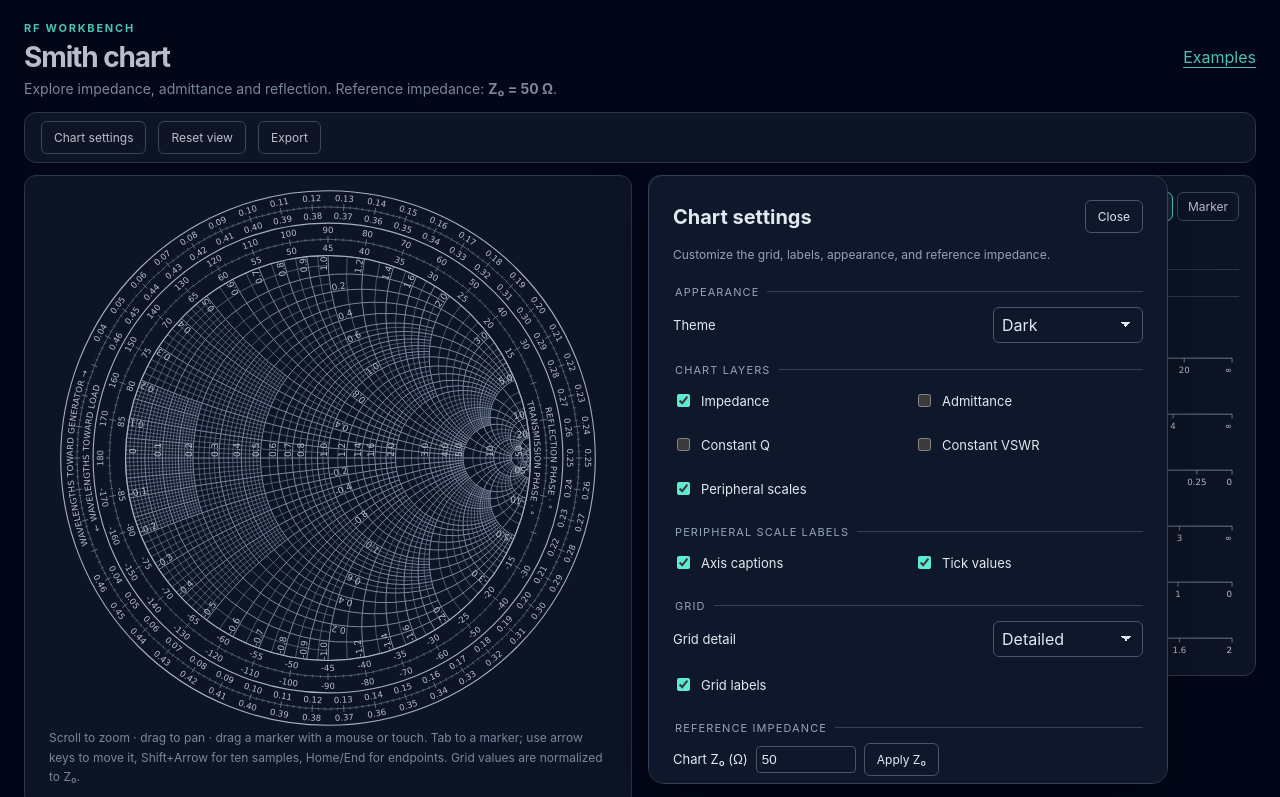
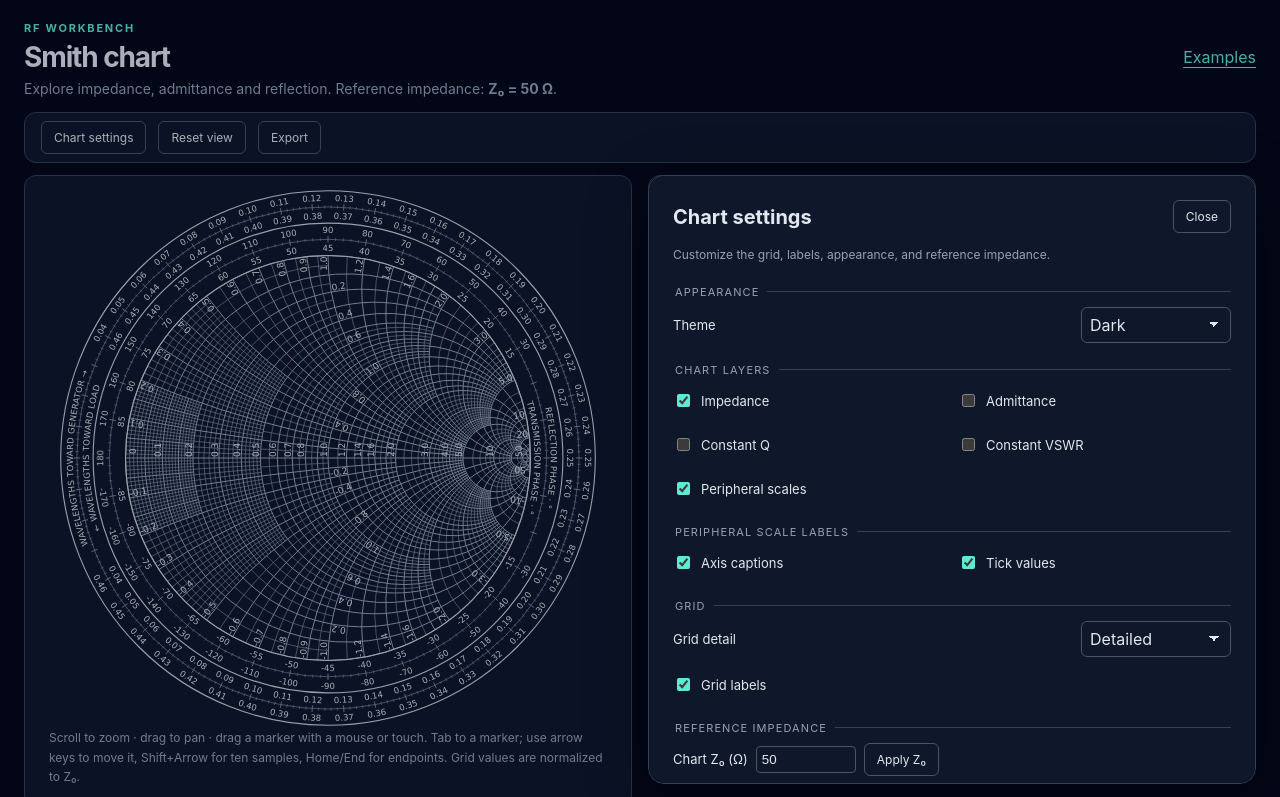
Before and after one commit to rosek86/smith-chart, a website built with Vite: page index.html in a window 1280 px wide. Both pictures are taken after a click on the button "Chart settings". Shown: the top 797 px of the page. Built offline with nearby package versions, Linux system fonts and the light colour scheme.

Commit message:
Match settings width to readout panel and increase backdrop dimming

```diff
--- a/demo/main.ts
+++ b/demo/main.ts
@@ -33,6 +33,7 @@ function positionSettingsDialog(): void {
   const top = Math.max(16, Math.min(bounds.top, window.innerHeight - 336));
   settingsDialog.style.setProperty('--settings-top', `${top}px`);
   settingsDialog.style.setProperty('--settings-left', `${bounds.left}px`);
+  settingsDialog.style.setProperty('--settings-width', `${bounds.width}px`);
 }
 settingsButton.addEventListener('click', () => {
   settingsDialog.showModal();
--- a/demo/style.css
+++ b/demo/style.css
@@ -468,11 +468,11 @@ footer {
   #chart-settings {
     inset: var(--settings-top, 16px) auto auto var(--settings-left, calc(50% + 8px));
     margin: 0;
-    width: min(520px, calc(50vw - 32px));
+    width: var(--settings-width, calc(50vw - 32px));
     max-height: calc(100dvh - var(--settings-top, 16px) - 16px);
   }
   #chart-settings::backdrop {
-    background: rgb(2 6 23 / 18%);
+    background: rgb(2 6 23 / 25%);
   }
 }
 .settings-heading {
```
